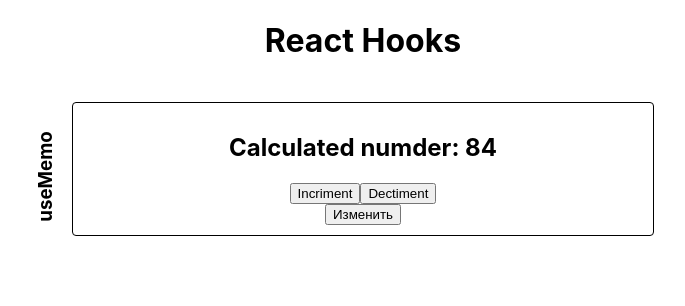
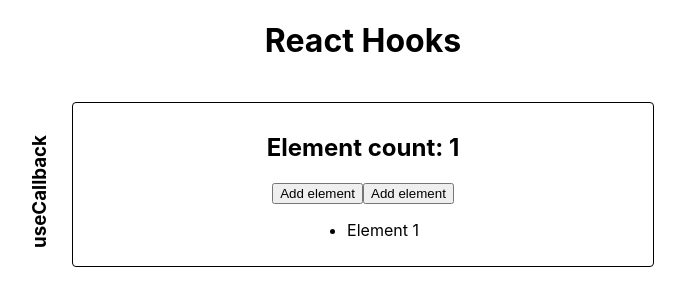
Before and after one commit to AndrewDisin/Hooks, a React (Create React App) app: page / in a window 1280 px wide. Shown: the top 306 px of the page, without its empty margins (277-962 px from the left). Built offline with nearby package versions, Linux system fonts and the light colour scheme.

Commit message:
Работа с useCallback

```diff
--- a/src/App.js
+++ b/src/App.js
@@ -1,7 +1,9 @@
 // import Counter from './components/Counter/Counter';
 // import Tabs from './components/Tabs/Tabs';
 // import RenderCount from './components/RenderCount/RenderCount';
-import OptimizedCounter from './components/OptimizedCounter/OptimizedCounter';
+// import OptimizedCounter from './components/OptimizedCounter/OptimizedCounter';
+
+import ElementGenerator from './components/ElementGenerator/ElementGenerator';
 
 function App() {
   return (
@@ -10,7 +12,8 @@
       {/* <Counter /> */}
       {/* <Tabs /> */}
       {/* <RenderCount /> */}
-      <OptimizedCounter />
+      {/* <OptimizedCounter /> */}
+      <ElementGenerator />
     </div>
   );
 }
--- /dev/null
+++ b/src/components/ElementGenerator/ElementGenerator.css
@@ -0,0 +1,19 @@
+.element-generator {
+  position: relative;
+  display: flex;
+  flex-direction: column;
+  justify-content: center;
+  align-items: center;
+  min-width: 560px;
+  padding: 10px;
+  margin: 20px 0;
+  border: 1px solid black;
+  border-radius: 4px;
+}
+
+.element-generator h3 {
+  position: absolute;
+  left: 0px;
+  top: 50%;
+  transform: translate(-80%, -100%) rotate(-90deg);
+}
--- /dev/null
+++ b/src/components/ElementGenerator/ElementGenerator.js
@@ -0,0 +1,44 @@
+import React, { useState, useCallback } from 'react';
+import './ElementGenerator.css';
+import ItemsList from './ItemsList';
+
+function ElementGenerator() {
+  const [count, setCount] = useState(1);
+  const [colored, setColored] = useState(false);
+
+  const styles = {
+    color: colored ? 'darkred' : 'black',
+  };
+
+  const generateItemsFromAPI = useCallback(() => {
+    return new Array(count).fill('').map((_, idx) => `Element ${idx + 1}`);
+  }, [count]);
+
+  return (
+    <div className="element-generator">
+      <h3>useCallback</h3>
+      <h2 className="element-generator__title" style={styles}>
+        Element count: {count}
+      </h2>
+      <div className="element-generator__buttons">
+        <button
+          onClick={() => {
+            setCount((prev) => prev + 1);
+          }}
+        >
+          Add element
+        </button>
+        <button
+          onClick={() => {
+            setColored((prev) => !prev);
+          }}
+        >
+          Add element
+        </button>
+      </div>
+      <ItemsList getItems={generateItemsFromAPI} />
+    </div>
+  );
+}
+
+export default ElementGenerator;
--- /dev/null
+++ b/src/components/ElementGenerator/ItemsList.js
@@ -0,0 +1,19 @@
+import React, { useEffect, useState } from 'react';
+
+export default function ItemsList({ getItems }) {
+  const [items, setItems] = useState([]);
+
+  useEffect(() => {
+    const newItems = getItems();
+    setItems(newItems);
+    console.log('render here!');
+  }, [getItems]);
+
+  return (
+    <ul>
+      {items.map((el) => (
+        <li key={el}>{el}</li>
+      ))}
+    </ul>
+  );
+}
```
